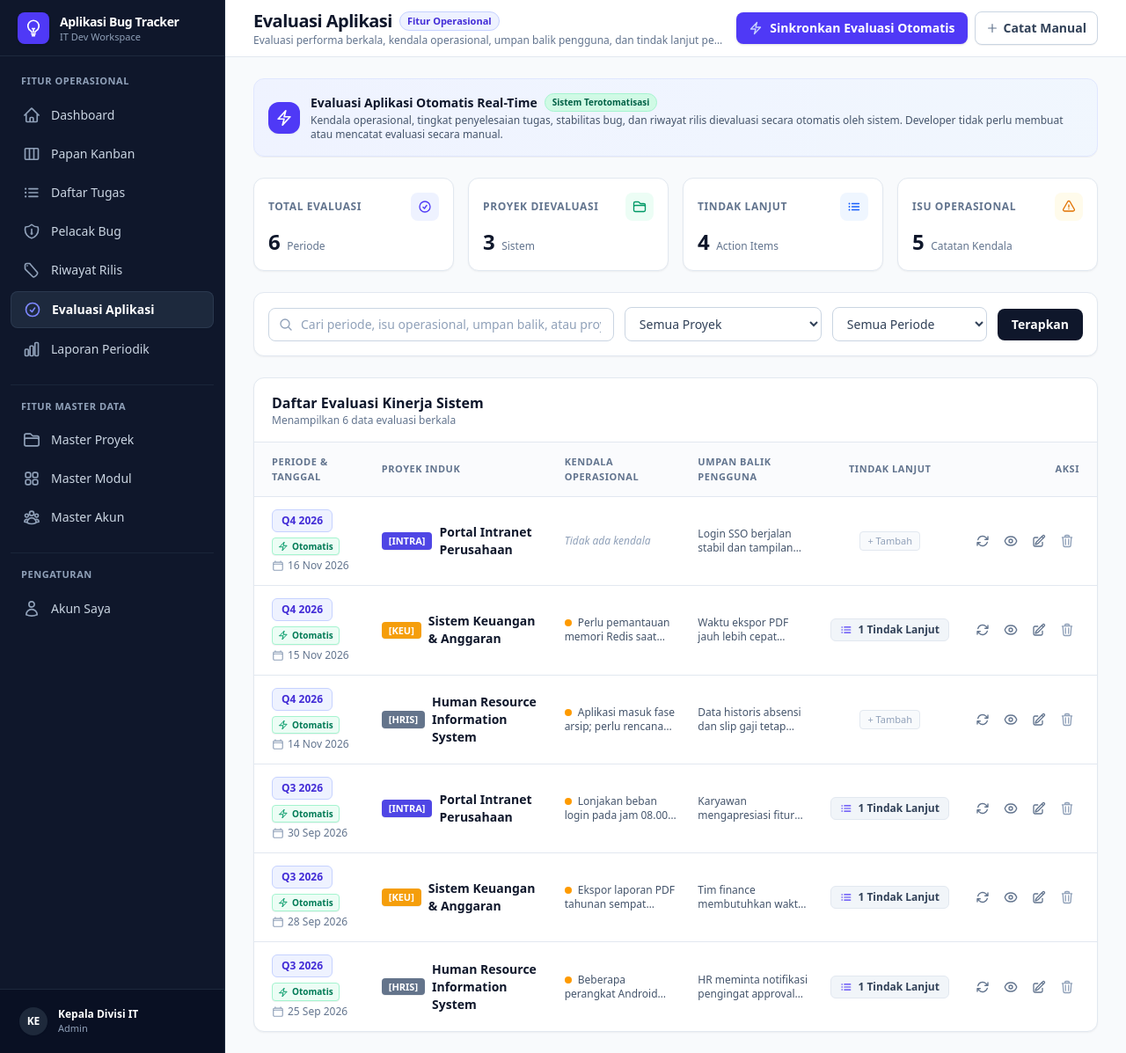
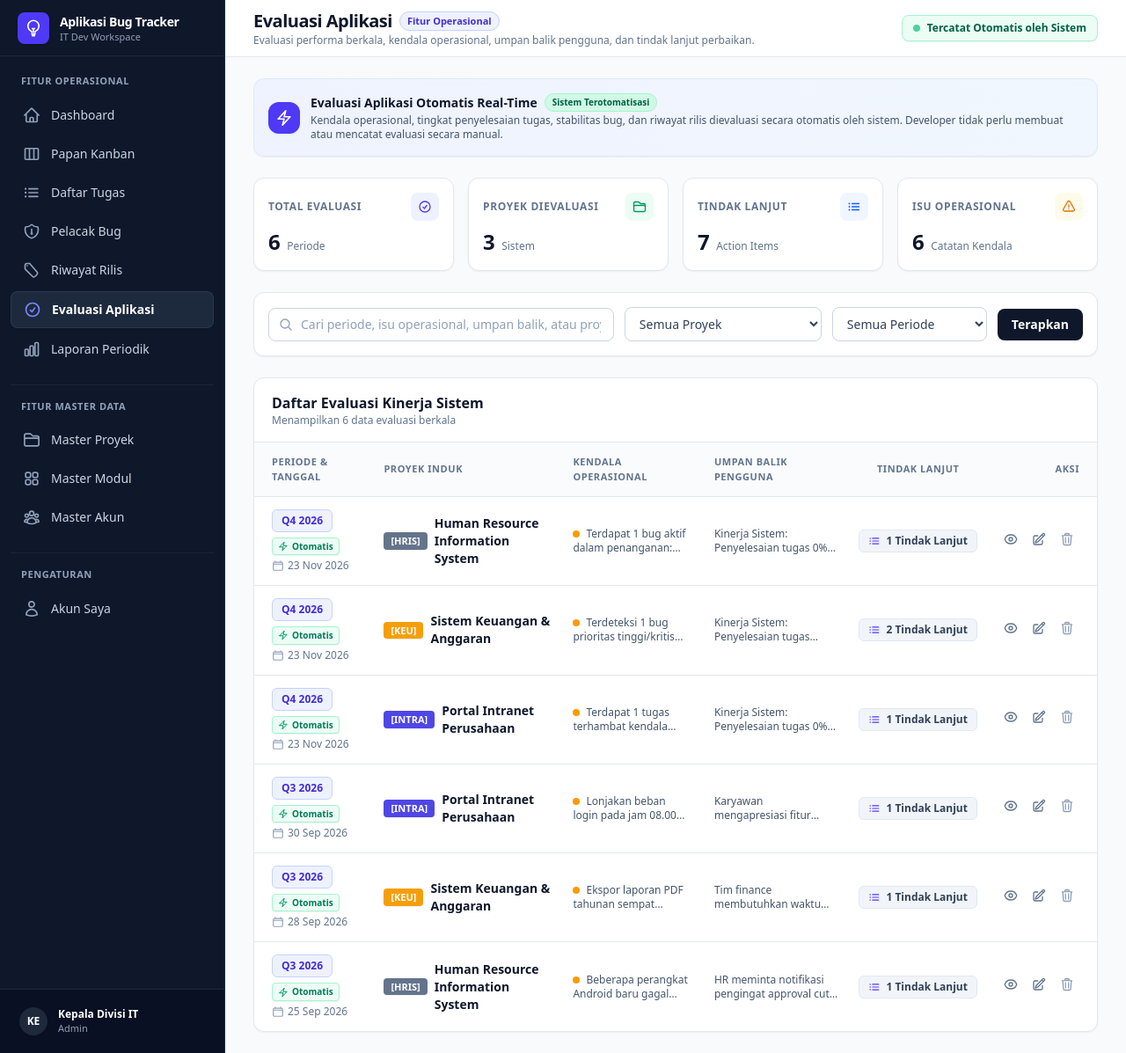
Before and after one commit to RakalendraWildan123/Aplikasi-Bug-Tracker, a Laravel app: page /evaluations in a window 1280 px wide. Shown: the whole page at 88% size. Run offline with Laravel 12, Linux system fonts and the light colour scheme; a user stored in the database is signed in; data comes from the database, SQL or seed files in the repository; style sheets or scripts are compiled from the project's sources.

Commit message:
refactor: remove manual evaluation action buttons for seamless full auto-evaluation on page load

```diff
--- a/app/Http/Controllers/AppEvaluationController.php
+++ b/app/Http/Controllers/AppEvaluationController.php
@@ -17,10 +17,11 @@ class AppEvaluationController extends Controller
 {
     public function index(Request $request, AppEvaluationService $evaluationService): View|JsonResponse
     {
-        // Otomatis sinkronkan jika ada proyek yang belum memiliki evaluasi di periode saat ini
         $currentPeriod = AppEvaluationService::currentPeriod();
-        if ($request->boolean('auto_sync') || (! app()->runningUnitTests() && Project::query()->whereDoesntHave('appEvaluations', fn ($q) => $q->where('period_review', $currentPeriod))->exists())) {
-            $evaluationService->syncMissingEvaluations($currentPeriod);
+
+        // Langsung catat dan perbarui evaluasi seluruh proyek secara otomatis setiap kali halaman diakses (tanpa perlu tombol)
+        if (! app()->runningUnitTests() || $request->boolean('auto_sync')) {
+            $evaluationService->generateAll($currentPeriod);
         }
 
         $search = $request->string('search')->toString();
--- a/resources/views/evaluations/index.blade.php
+++ b/resources/views/evaluations/index.blade.php
@@ -248,37 +248,12 @@
                         </div>
                     </div>
 
-                    {{-- Sisi Kanan: Tombol Sinkronisasi Otomatis & Catat Manual --}}
+                    {{-- Sisi Kanan: Status Pencatatan Otomatis (Tanpa Tombol) --}}
                     <div class="flex items-center gap-2 shrink-0">
-                        {{-- Tombol Utama: Sinkronkan Evaluasi Otomatis --}}
-                        <form method="POST" action="{{ route('evaluations.auto-sync') }}" class="inline-block">
-                            @csrf
-                            <button
-                                type="submit"
-                                id="btn-auto-sync-evaluations"
-                                class="inline-flex items-center gap-2 px-3.5 py-2 rounded-lg text-xs sm:text-sm font-semibold bg-indigo-600 text-white hover:bg-indigo-700 active:bg-indigo-800 transition shadow-sm cursor-pointer"
-                                title="Sinkronkan seluruh evaluasi proyek secara otomatis dari data bug, tugas, dan rilis terkini"
-                            >
-                                <svg class="w-4 h-4 shrink-0 text-indigo-200" fill="none" stroke="currentColor" stroke-width="2" viewBox="0 0 24 24">
-                                    <path stroke-linecap="round" stroke-linejoin="round" d="M3.75 13.5l10.5-11.25L12 10.5h8.25L9.75 21.75 12 13.5H3.75z"/>
-                                </svg>
-                                <span>Sinkronkan Evaluasi Otomatis</span>
-                            </button>
-                        </form>
-
-                        {{-- Tombol Sekunder: Catat Manual (Opsional) --}}
-                        <button
-                            type="button"
-                            id="btn-open-create-evaluation"
-                            class="inline-flex items-center gap-1.5 px-3 py-2 rounded-lg text-xs sm:text-sm font-semibold bg-white border border-slate-300 text-slate-700 hover:bg-slate-50 transition shadow-2xs cursor-pointer"
-                            title="Catat evaluasi manual jika diperlukan (opsional)"
-                        >
-                            <svg class="w-3.5 h-3.5 shrink-0 text-slate-500" fill="none" stroke="currentColor" stroke-width="2" viewBox="0 0 24 24">
-                                <path stroke-linecap="round" stroke-linejoin="round" d="M12 4.5v15m7.5-7.5h-15"/>
-                            </svg>
-                            <span class="hidden sm:inline">Catat Manual</span>
-                            <span class="sm:hidden">Manual</span>
-                        </button>
+                        <div class="inline-flex items-center gap-2 px-3 py-1.5 rounded-lg bg-emerald-50 border border-emerald-200 text-emerald-800 text-xs font-semibold shadow-2xs">
+                            <span class="w-2 h-2 rounded-full bg-emerald-500 animate-pulse"></span>
+                            <span>Tercatat Otomatis oleh Sistem</span>
+                        </div>
                     </div>
                 </div>
             </div>
@@ -629,23 +604,9 @@
                                         @endif
                                     </td>
 
-                                    {{-- 6. Aksi (Sinkronkan Ulang, Detail, Edit, Hapus) --}}
+                                    {{-- 6. Aksi (Detail, Edit, Hapus) --}}
                                     <td class="py-3.5 pl-3 pr-5 text-right whitespace-nowrap">
                                         <div class="inline-flex items-center gap-1">
-                                            {{-- Tombol Sinkronkan Ulang dari Data Real-Time --}}
-                                            <form method="POST" action="{{ route('evaluations.sync', $eval->id) }}" class="inline">
-                                                @csrf
-                                                <button
-                                                    type="submit"
-                                                    class="p-1.5 rounded-lg text-slate-500 hover:text-emerald-600 hover:bg-emerald-50 transition cursor-pointer"
-                                                    title="Perbarui otomatis evaluasi proyek ini dari data tugas & bug terkini"
-                                                >
-                                                    <svg class="w-4 h-4" fill="none" stroke="currentColor" stroke-width="2" viewBox="0 0 24 24">
-                                                        <path stroke-linecap="round" stroke-linejoin="round" d="M16.023 9.348h4.992v-.001M2.985 19.644v-4.992m0 0h4.992m-4.993 0l3.181 3.183a8.25 8.25 0 0013.803-3.7M4.031 9.865a8.25 8.25 0 0113.803-3.7l3.181 3.182m0-4.991v4.99"/>
-                                                    </svg>
-                                                </button>
-                                            </form>
-
                                             {{-- Tombol Detail --}}
                                             <button
                                                 type="button"
@@ -1182,7 +1143,6 @@
         const deleteModal = document.getElementById('modal-delete-evaluation');
         const detailModal = document.getElementById('modal-detail-evaluation');
 
-        const btnOpenCreate = document.getElementById('btn-open-create-evaluation');
         const formEdit = document.getElementById('form-edit-evaluation');
         const formDelete = document.getElementById('form-delete-evaluation');
         const formAddActionItem = document.getElementById('form-add-action-item');
@@ -1206,14 +1166,7 @@
             if (e.key === 'Escape') closeAllModals();
         });
 
-        // 3. Open Create Modal
-        if (btnOpenCreate) {
-            btnOpenCreate.addEventListener('click', function () {
-                openModal(createModal);
-            });
-        }
-
-        // 4. Open Edit Modal
+        // 3. Open Edit Modal
         document.querySelectorAll('.btn-edit-evaluation').forEach(btn => {
             btn.addEventListener('click', function () {
                 const dataRaw = this.getAttribute('data-evaluation');
```
Also changed, not shown: tests/Feature/AppEvaluationUiTest.php (+2 -1 lines).
